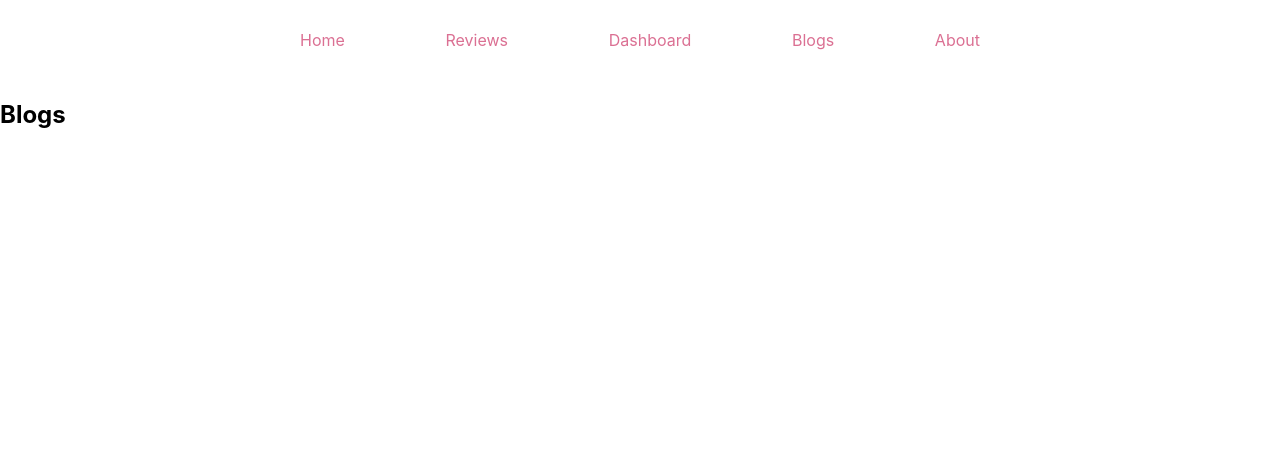
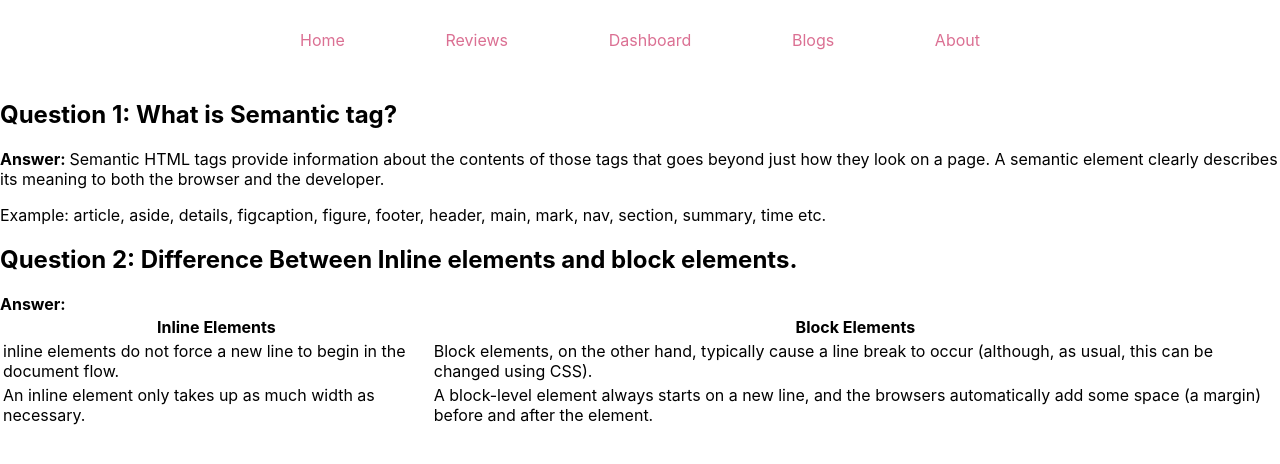
Before and after one commit to MdZillurRahman/product-analysis, a React (Create React App) app: page /blogs in a window 1280 px wide. Shown: the top 464 px of the page. Built offline with nearby package versions, Linux system fonts and the light colour scheme.

Commit message:
Blogs Ready

```diff
--- a/src/Components/Blogs/Blogs.css
+++ b/src/Components/Blogs/Blogs.css
@@ -0,0 +1,4 @@
+.Q-A{
+    margin-left: 20px;
+    text-justify: distribute;
+}
--- a/src/Components/Blogs/Blogs.js
+++ b/src/Components/Blogs/Blogs.js
@@ -2,8 +2,31 @@ import React from 'react';
 
 const Blogs = () => {
     return (
-        <div>
-            <h2>Blogs</h2>
+        <div className='Q-A'>
+            <div>
+                <h2>Question 1: What is Semantic tag?</h2>
+                <p> <b>Answer: </b>Semantic HTML tags provide information about the contents of those tags that goes beyond just how they look on a page. A semantic element clearly describes its meaning to both the browser and the developer.</p>
+                <p>Example: article, aside, details, figcaption, figure, footer, header, main, mark, nav, section, summary, time etc.</p>
+            </div>
+            <div>
+                <h2>Question 2: Difference Between Inline elements and block elements.</h2>
+                <p> <b>Answer: </b>
+                    <table className='table'>
+                        <tr>
+                            <th>Inline Elements</th>
+                            <th>Block Elements</th>
+                        </tr>
+                        <tr>
+                            <td> inline elements do not force a new line to begin in the document flow.</td>
+                            <td>Block elements, on the other hand, typically cause a line break to occur (although, as usual, this can be changed using CSS).</td>
+                        </tr>
+                        <tr>
+                            <td>An inline element only takes up as much width as necessary.</td>
+                            <td>A block-level element always starts on a new line, and the browsers automatically add some space (a margin) before and after the element.</td>
+                        </tr>
+                    </table>
+                </p>
+            </div>
         </div>
     );
 };
--- a/src/Components/Home/Home.js
+++ b/src/Components/Home/Home.js
@@ -1,11 +1,13 @@
 import React from 'react';
 import { Link } from 'react-router-dom';
+import useReview from '../../Hooks/useReview';
 import image from '../../images/Men-Genuine-Leather-Travel-Bag-in-Bangladesh.png';
+import Review from '../Review/Review';
 import Reviews from '../Reviews/Reviews';
 import './Home.css';
 
 const Home = () => {
-
+    const [reviews, setReviews] = useReview();
     return (
         <div>
             <div className='home'>
@@ -19,9 +21,14 @@ const Home = () => {
             </div>
             <section>
                 <h1>Customer Review (3)</h1>
-                {
-                    <Reviews></Reviews>
-                }
+                <div>
+                    {
+                        reviews.slice(0, 3).map(review => <Review
+                            key={review.id}
+                            review={review}
+                        ></Review>)
+                    }
+                </div>
                 <Link to='/reviews'><button className='btn'>See all Reviews</button></Link>
             </section>
         </div>
--- a/src/Components/Review/Review.css
+++ b/src/Components/Review/Review.css
@@ -1,5 +1,5 @@
 .review{
     border: 1px solid gray;
-    background-color: ;
+    background-color: peru;
     margin: 10px 10px;
 }
```
Also changed, not shown: 1 other file (tests, documents, lock files or other folders).
